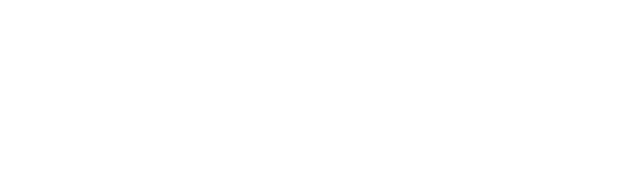
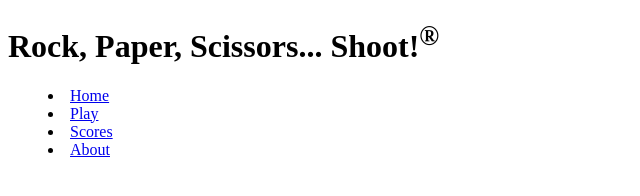
Before and after one commit to colintsmith/startup, a plain HTML site: page index.html in a window 1280 px wide. Shown: the whole page, without its empty margins (0-640 px from the left). Drawn offline with Linux system fonts and the light colour scheme.

Commit message:
first attempt index.html

```diff
--- a/index.html
+++ b/index.html
@@ -2,3 +2,20 @@
 <html lang="en">
   <head>
     <meta charset="UTF-8" />
+    <meta name="viewport" content="width=device-width, initial-scale=1.0" />
+    <title>Startup HTML</title>
+    <link rel="icon" href="favicon.ico" />
+</head>
+<body>
+    <header>
+        <h1>Rock, Paper, Scissors... Shoot!<sup>&reg;</sup></h1>
+        <nav>
+            <menu>
+                <li><a href="index.html">Home</a></li>
+                <li><a href="play.html">Play</a></li>
+                <li><a href="scores.html">Scores</a></li>
+                <li><a href="about.html">About</a></li>
+              </menu>
+        </nav>
+    </header>
+</body>
```
